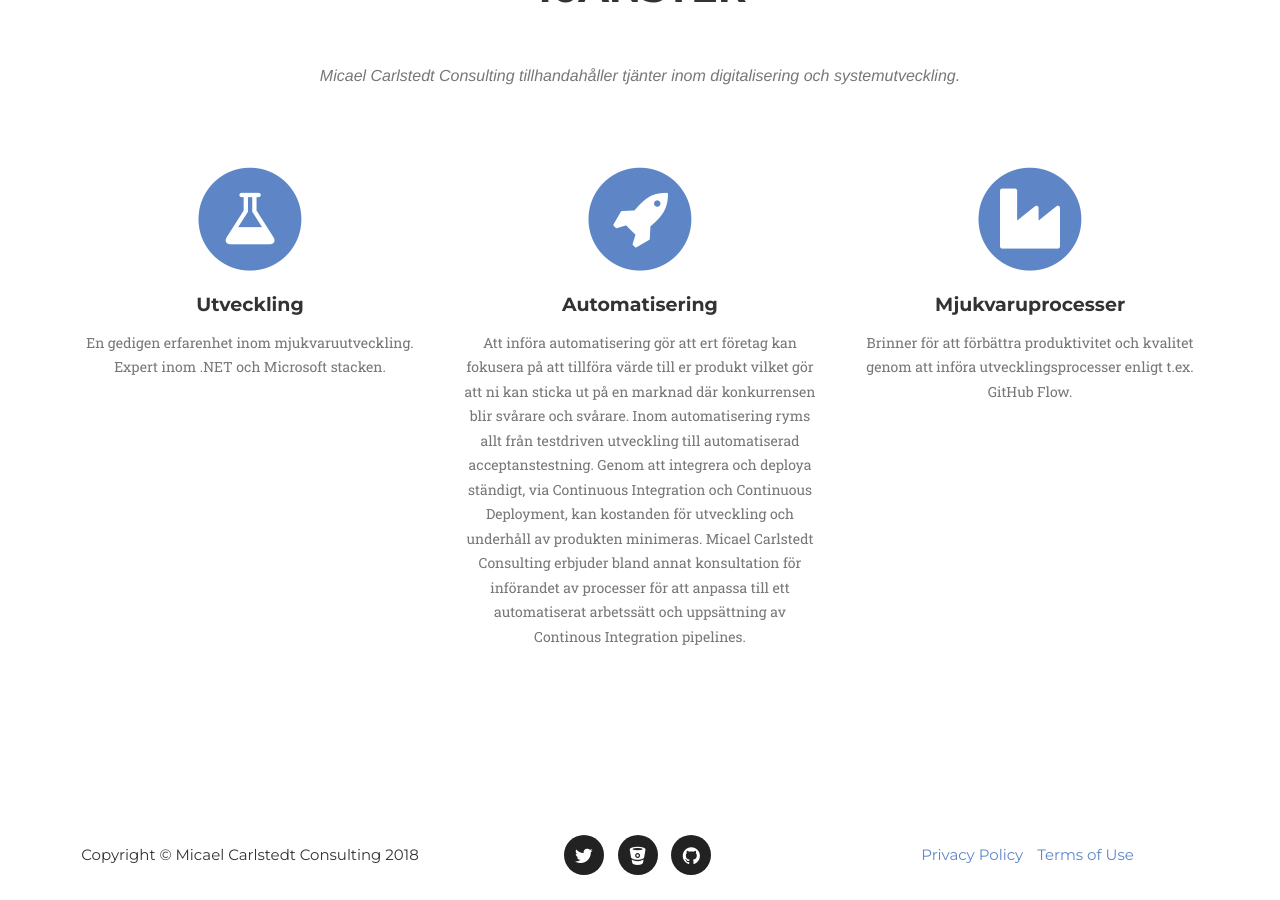
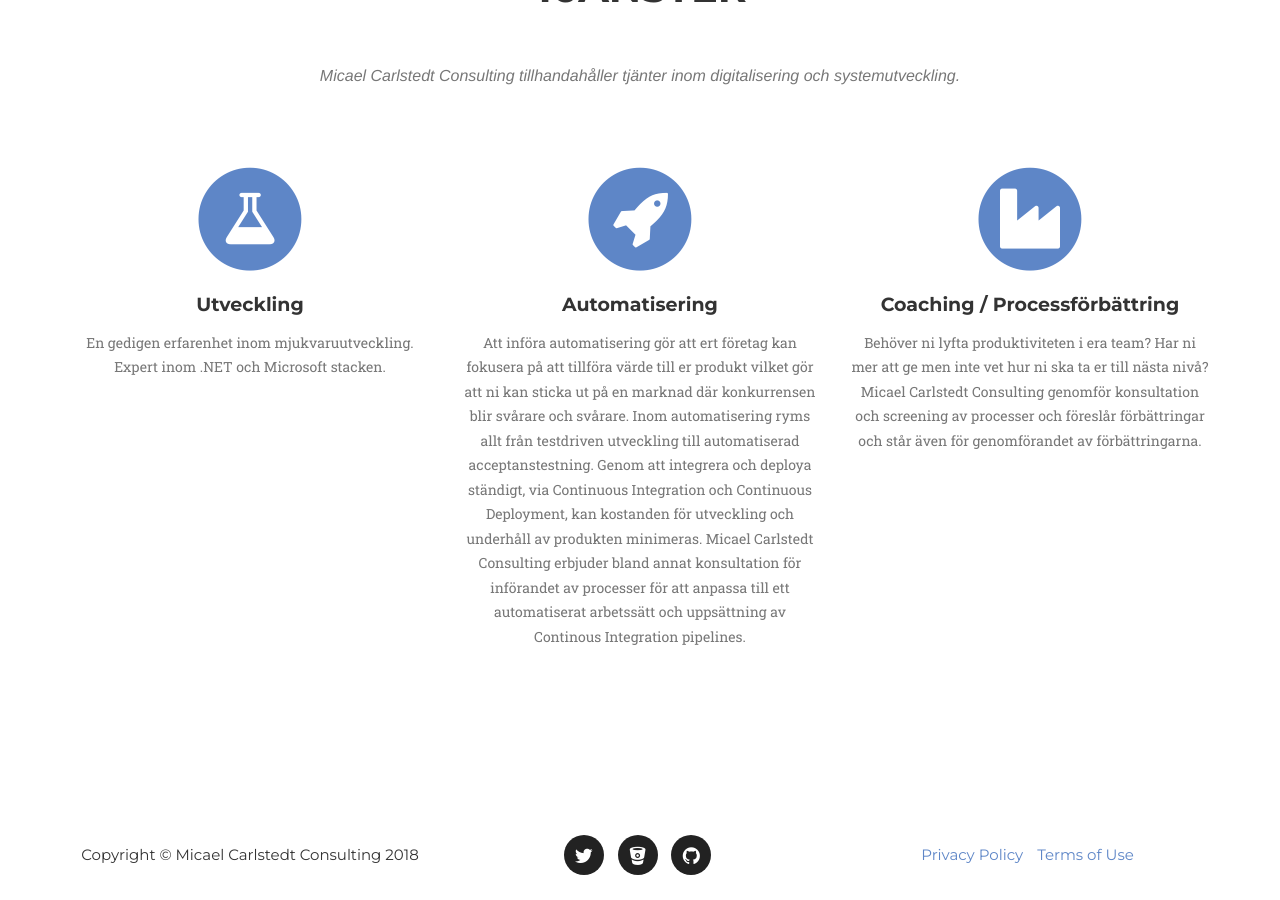
Before and after one commit to micaelcarlstedt/micaelcarlstedt.github.io, a Jekyll site: the page built from index.html, in a window 1280 px wide and 900 px high, scrolled down 1222 px. Built offline with Jekyll 4.4.1, drawn with Linux system fonts in a browser that asks for light colours; some web fonts are replaced.

Commit message:
2: Improved the description of the Coaching ProcessImprovement service

```diff
--- a/_services/3-service.markdown
+++ b/_services/3-service.markdown
@@ -1,5 +1,5 @@
 ---
-title: Mjukvaruprocesser
+title: Coaching / Processförbättring
 font-awesome: fa-industry
-description: Brinner för att förbättra produktivitet och kvalitet genom att införa utvecklingsprocesser enligt t.ex. GitHub Flow.
+description: Behöver ni lyfta produktiviteten i era team? Har ni mer att ge men inte vet hur ni ska ta er till nästa nivå? Micael Carlstedt Consulting genomför konsultation och screening av processer och föreslår förbättringar och står även för genomförandet av förbättringarna.
 ---
```
